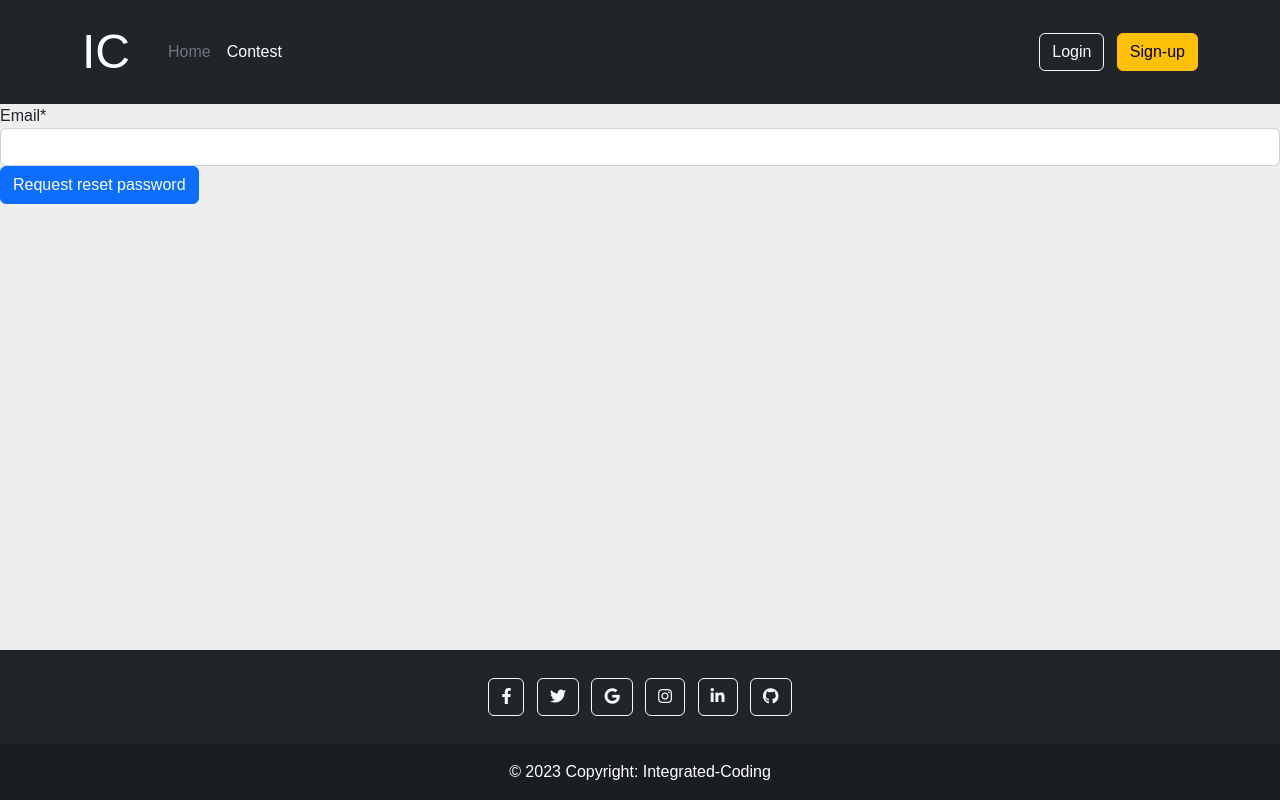
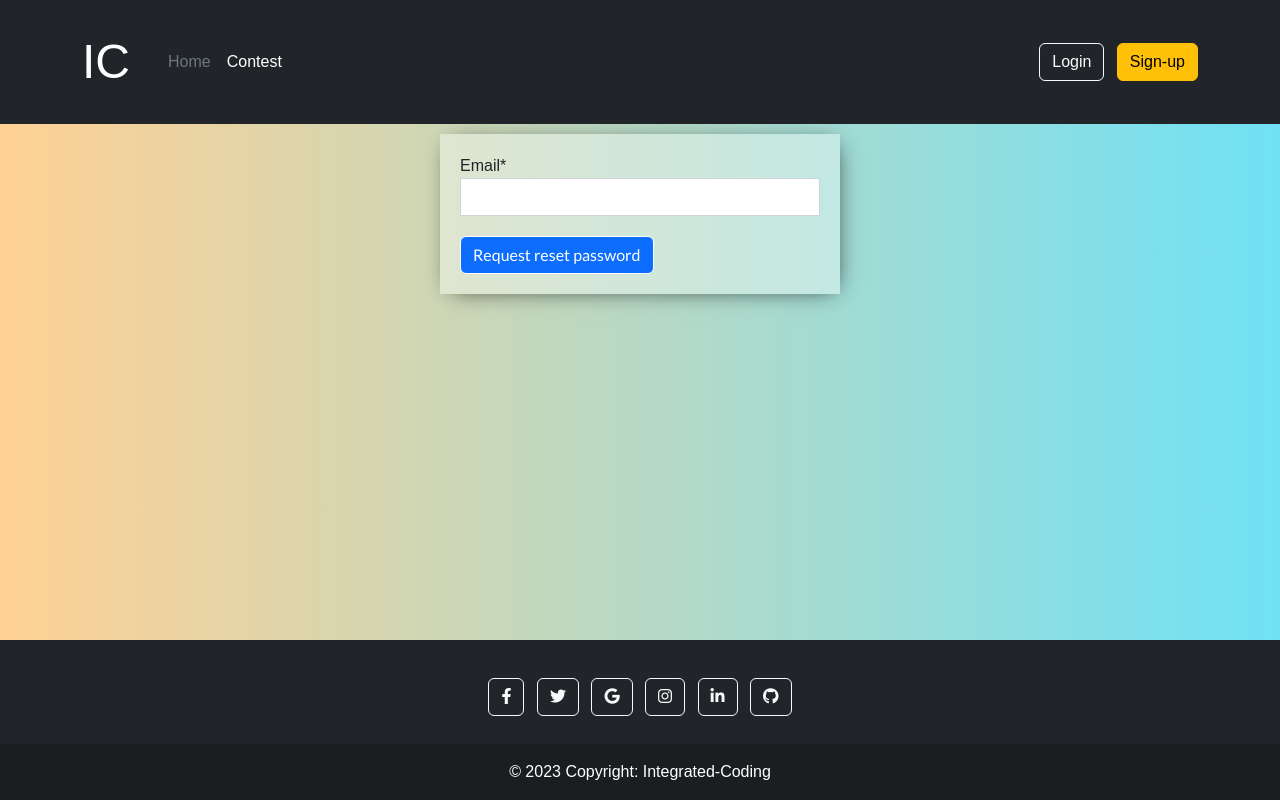
Before and after one commit to Yashraj76/ic, a Django app: page /reset-password/ in a window 1280 px wide. Run offline with Django 3.2, Linux system fonts and the light colour scheme; parts of the project's set-up code (start-up, migrations or seed data) failed here and were passed over; some libraries are stand-ins or nearby versions.

Commit message:
added some changes to css

```diff
--- a/Integrated_Coding/templates/password_reset.html
+++ b/Integrated_Coding/templates/password_reset.html
@@ -3,12 +3,60 @@
 {% block title %}reset password{% endblock %}
 
 {% block content %}
+<style>
+    @import url('https://fonts.googleapis.com/css2?family=Lato&display=swap');
+    .container{
+      margin-top: 10px;
+      margin-bottom: 10px;
+    }
+    form {
+    font-family: 'Lato', sans-serif;
+    min-width:300px;
+    max-width:400px;
+    padding:20px;
+    margin:0 auto;
+    background:#ffffff59;
+    -webkit-box-shadow: 3px 3px 23px -9px rgba(0,0,0,0.86);
+    -moz-box-shadow: 3px 3px 23px -9px rgba(0,0,0,0.86);
+    box-shadow: 3px 3px 23px -9px rgba(0,0,0,0.86);
+  }
+
+  form input {
+    border:1px solid #eee;
+    border-radius:0 !important;
+    padding:5px 8px;
+    color:#444;
+  }
+
+  form button {
+    color:#555;
+    background:#ffffffad;
+    border:1px solid #fff !important;
+    margin-top:20px;
+    border-radius:0px Important;
+  }
+
+  form button:hover {
+    background:#000000 !important;
+  }
+
+  .pull-right {
+    float:right;
+  }
+  body {
+    background: #70e1f5;
+    background: -webkit-linear-gradient(to right, #ffd194, #70e1f5);
+    background: linear-gradient(to right, #ffd194, #70e1f5);
+  }
+  </style>
+<div class="container">
     <form method="post">
         {% csrf_token %}
       <div class="form-group">
           {%load crispy_forms_tags%}
-        {{form | crispy}}
+          {{ form|crispy }}
       </div>
       <button type="submit" class="btn btn-primary">Request reset password</button>
     </form>
+</div>
 {% endblock %}
```
Also changed, not shown: Integrated_Coding/templates/base.html (+14 -47 lines), Integrated_Coding/templates/change_password.html (+50 -6 lines), Integrated_Coding/templates/login.html (+13 -4 lines), Integrated_Coding/templates/password_reset_confirm.html (+47 -1 lines). Lines whose indentation alone changed are shown as unchanged.
